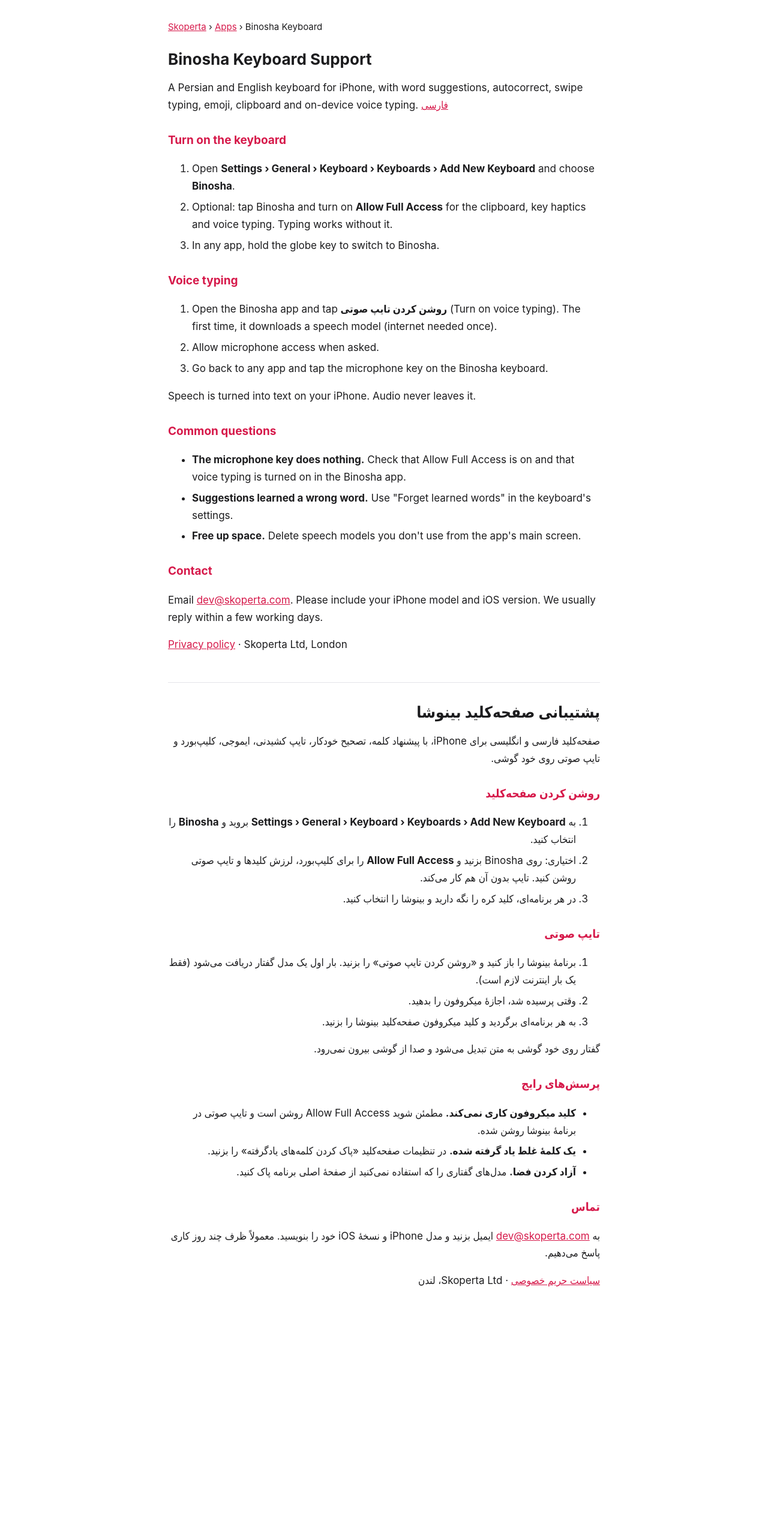
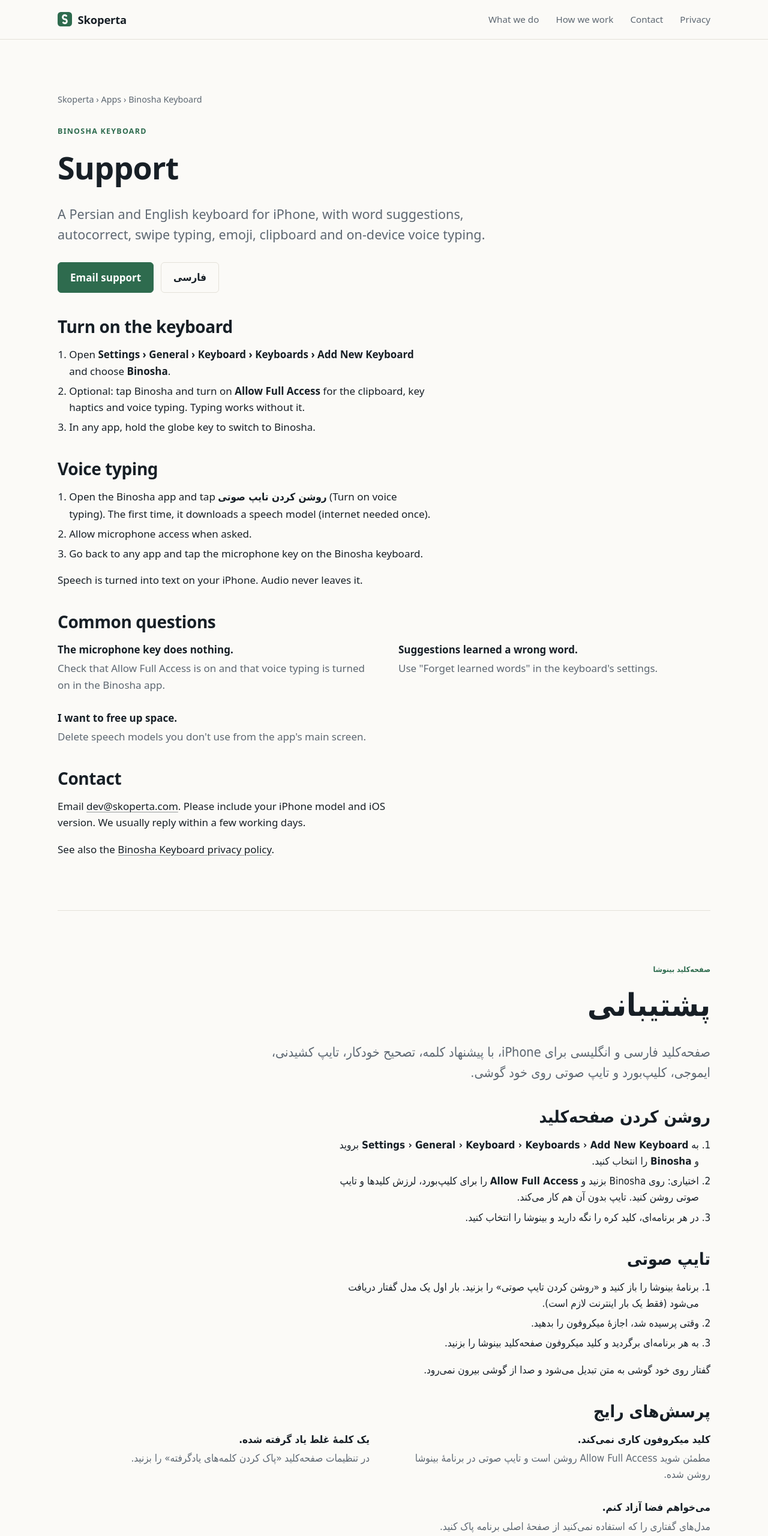
Before and after one commit to Skoperta/skoperta.github.io, a plain HTML site: page apps/binosha-keyboard/support/index.html in a window 1280 px wide. Shown: the top 2560 px of the page at 60% size. Before the commit the page ends 2230 px from the top, so only its background shows below. Drawn offline with Linux system fonts and the light colour scheme.

Commit message:
Restyle Binosha Keyboard pages to match the site
Use the shared stylesheet, header and footer on the apps index,
support and privacy pages, add small app-page and Persian/RTL
components to style.css, and list the pages in the sitemap.

Co-Authored-By: Claude Opus 5.5 <noreply@anthropic.com>

```diff
--- a/apps/binosha-keyboard/support/index.html
+++ b/apps/binosha-keyboard/support/index.html
@@ -1,30 +1,50 @@
-<!doctype html>
-<html lang="en">
+<!DOCTYPE html>
+<html lang="en-GB">
 <head>
   <meta charset="utf-8">
   <meta name="viewport" content="width=device-width, initial-scale=1">
   <title>Binosha Keyboard Support · Skoperta</title>
   <meta name="description" content="Help and contact for the Binosha Keyboard iOS app by Skoperta Ltd.">
-<style>
-  :root { color-scheme: light dark; --text:#1c1c1e; --muted:#6b6b70; --bg:#ffffff; --rule:#e5e5ea; --accent:#d6194a; }
-  @media (prefers-color-scheme: dark) { :root { --text:#f2f2f7; --muted:#a1a1a6; --bg:#111113; --rule:#2c2c2e; } }
-  body { margin:0; background:var(--bg); color:var(--text); font:17px/1.7 -apple-system, BlinkMacSystemFont, "Segoe UI", "Vazirmatn", Tahoma, sans-serif; }
-  main { max-width:720px; margin:0 auto; padding:32px 16px 64px; }
-  nav { font-size:15px; margin-bottom:24px; }
-  a { color:var(--accent); }
-  h1 { font-size:26px; line-height:1.3; margin:0 0 8px; }
-  h2 { font-size:19px; margin:28px 0 8px; color:var(--accent); }
-  section + section { border-top:1px solid var(--rule); margin-top:48px; padding-top:32px; }
-  li { margin:6px 0; }
-</style>
+  <link rel="canonical" href="https://skoperta.com/apps/binosha-keyboard/support/">
+  <meta name="theme-color" content="#fbfaf7" media="(prefers-color-scheme: light)">
+  <meta name="theme-color" content="#10161b" media="(prefers-color-scheme: dark)">
+  <link rel="icon" href="/assets/favicon.svg" type="image/svg+xml">
+  <link rel="icon" href="/assets/favicon.png" type="image/png" sizes="32x32">
+  <link rel="apple-touch-icon" href="/assets/apple-touch-icon.png">
+  <link rel="stylesheet" href="/assets/css/style.css">
 </head>
 <body>
-<main>
-<nav><a href="/">Skoperta</a> › <a href="/apps/">Apps</a> › Binosha Keyboard</nav>
+  <a class="skip" href="#main">Skip to content</a>
+
+  <header class="site-header">
+    <div class="wrap bar">
+      <a class="brand" href="/" aria-label="Skoperta home">
+        <svg class="mark" viewBox="0 0 64 64" aria-hidden="true" focusable="false">
+          <rect width="64" height="64" rx="14" fill="var(--accent)"/>
+          <path d="M38.89 17.21 A9 9 0 1 0 32 32 A9 9 0 1 1 25.11 46.79" fill="none" stroke="var(--on-accent)" stroke-width="8" stroke-linecap="round"/>
+        </svg>
+        <span>Skoperta</span>
+      </a>
+      <nav class="site-nav" aria-label="Primary">
+        <a href="/#work">What we do</a>
+        <a href="/#approach">How we work</a>
+        <a href="/#contact">Contact</a>
+        <a href="/privacy/">Privacy</a>
+      </nav>
+    </div>
+  </header>
+
+  <main id="main" class="wrap prose">
+    <nav class="crumbs" aria-label="Breadcrumb"><a href="/">Skoperta</a> › <a href="/apps/">Apps</a> › Binosha Keyboard</nav>
 
     <section lang="en" dir="ltr">
-<h1>Binosha Keyboard Support</h1>
-<p>A Persian and English keyboard for iPhone, with word suggestions, autocorrect, swipe typing, emoji, clipboard and on-device voice typing. <a href="#fa">فارسی</a></p>
+      <p class="eyebrow">Binosha Keyboard</p>
+      <h1>Support</h1>
+      <p class="lead">A Persian and English keyboard for iPhone, with word suggestions, autocorrect, swipe typing, emoji, clipboard and on-device voice typing.</p>
+      <p class="cta-row">
+        <a class="button" href="mailto:dev@skoperta.com?subject=Binosha%20Keyboard">Email support</a>
+        <a class="button secondary" href="#fa" lang="fa">فارسی</a>
+      </p>
 
       <h2>Turn on the keyboard</h2>
       <ol>
@@ -35,31 +55,41 @@
 
       <h2>Voice typing</h2>
       <ol>
-<li>Open the Binosha app and tap <strong>روشن کردن تایپ صوتی</strong> (Turn on voice typing). The first time, it downloads a speech model (internet needed once).</li>
+        <li>Open the Binosha app and tap <strong lang="fa">روشن کردن تایپ صوتی</strong> (Turn on voice typing). The first time, it downloads a speech model (internet needed once).</li>
         <li>Allow microphone access when asked.</li>
         <li>Go back to any app and tap the microphone key on the Binosha keyboard.</li>
       </ol>
       <p>Speech is turned into text on your iPhone. Audio never leaves it.</p>
 
       <h2>Common questions</h2>
-<ul>
-<li><strong>The microphone key does nothing.</strong> Check that Allow Full Access is on and that voice typing is turned on in the Binosha app.</li>
-<li><strong>Suggestions learned a wrong word.</strong> Use "Forget learned words" in the keyboard's settings.</li>
-<li><strong>Free up space.</strong> Delete speech models you don't use from the app's main screen.</li>
-</ul>
+      <dl class="principles">
+        <div>
+          <dt>The microphone key does nothing.</dt>
+          <dd>Check that Allow Full Access is on and that voice typing is turned on in the Binosha app.</dd>
+        </div>
+        <div>
+          <dt>Suggestions learned a wrong word.</dt>
+          <dd>Use "Forget learned words" in the keyboard's settings.</dd>
+        </div>
+        <div>
+          <dt>I want to free up space.</dt>
+          <dd>Delete speech models you don't use from the app's main screen.</dd>
+        </div>
+      </dl>
 
       <h2>Contact</h2>
-<p>Email <a href="mailto:dev@skoperta.com">dev@skoperta.com</a>. Please include your iPhone model and iOS version. We usually reply within a few working days.</p>
-<p><a href="/apps/binosha-keyboard/privacy/">Privacy policy</a> · Skoperta Ltd, London</p>
+      <p>Email <a href="mailto:dev@skoperta.com?subject=Binosha%20Keyboard">dev@skoperta.com</a>. Please include your iPhone model and iOS version. We usually reply within a few working days.</p>
+      <p>See also the <a href="/apps/binosha-keyboard/privacy/">Binosha Keyboard privacy policy</a>.</p>
     </section>
 
-<section id="fa" lang="fa" dir="rtl">
-<h1>پشتیبانی صفحه‌کلید بینوشا</h1>
-<p>صفحه‌کلید فارسی و انگلیسی برای iPhone، با پیشنهاد کلمه، تصحیح خودکار، تایپ کشیدنی، ایموجی، کلیپ‌بورد و تایپ صوتی روی خود گوشی.</p>
+    <section id="fa" class="translation" lang="fa" dir="rtl">
+      <p class="eyebrow">صفحه‌کلید بینوشا</p>
+      <h1>پشتیبانی</h1>
+      <p class="lead">صفحه‌کلید فارسی و انگلیسی برای iPhone، با پیشنهاد کلمه، تصحیح خودکار، تایپ کشیدنی، ایموجی، کلیپ‌بورد و تایپ صوتی روی خود گوشی.</p>
 
       <h2>روشن کردن صفحه‌کلید</h2>
       <ol>
-<li>به <strong>Settings › General › Keyboard › Keyboards › Add New Keyboard</strong> بروید و <strong>Binosha</strong> را انتخاب کنید.</li>
+        <li>به <strong dir="ltr">Settings › General › Keyboard › Keyboards › Add New Keyboard</strong> بروید و <strong>Binosha</strong> را انتخاب کنید.</li>
         <li>اختیاری: روی Binosha بزنید و <strong>Allow Full Access</strong> را برای کلیپ‌بورد، لرزش کلیدها و تایپ صوتی روشن کنید. تایپ بدون آن هم کار می‌کند.</li>
         <li>در هر برنامه‌ای، کلید کره را نگه دارید و بینوشا را انتخاب کنید.</li>
       </ol>
@@ -73,16 +103,32 @@
       <p>گفتار روی خود گوشی به متن تبدیل می‌شود و صدا از گوشی بیرون نمی‌رود.</p>
 
       <h2>پرسش‌های رایج</h2>
-<ul>
-<li><strong>کلید میکروفون کاری نمی‌کند.</strong> مطمئن شوید Allow Full Access روشن است و تایپ صوتی در برنامهٔ بینوشا روشن شده.</li>
-<li><strong>یک کلمهٔ غلط یاد گرفته شده.</strong> در تنظیمات صفحه‌کلید «پاک کردن کلمه‌های یادگرفته» را بزنید.</li>
-<li><strong>آزاد کردن فضا.</strong> مدل‌های گفتاری را که استفاده نمی‌کنید از صفحهٔ اصلی برنامه پاک کنید.</li>
-</ul>
+      <dl class="principles">
+        <div>
+          <dt>کلید میکروفون کاری نمی‌کند.</dt>
+          <dd>مطمئن شوید Allow Full Access روشن است و تایپ صوتی در برنامهٔ بینوشا روشن شده.</dd>
+        </div>
+        <div>
+          <dt>یک کلمهٔ غلط یاد گرفته شده.</dt>
+          <dd>در تنظیمات صفحه‌کلید «پاک کردن کلمه‌های یادگرفته» را بزنید.</dd>
+        </div>
+        <div>
+          <dt>می‌خواهم فضا آزاد کنم.</dt>
+          <dd>مدل‌های گفتاری را که استفاده نمی‌کنید از صفحهٔ اصلی برنامه پاک کنید.</dd>
+        </div>
+      </dl>
 
       <h2>تماس</h2>
-<p>به <a href="mailto:dev@skoperta.com">dev@skoperta.com</a> ایمیل بزنید و مدل iPhone و نسخهٔ iOS خود را بنویسید. معمولاً ظرف چند روز کاری پاسخ می‌دهیم.</p>
-<p><a href="/apps/binosha-keyboard/privacy/">سیاست حریم خصوصی</a> · Skoperta Ltd، لندن</p>
+      <p>به <a href="mailto:dev@skoperta.com?subject=Binosha%20Keyboard">dev@skoperta.com</a> ایمیل بزنید و مدل iPhone و نسخهٔ iOS خود را بنویسید. معمولاً ظرف چند روز کاری پاسخ می‌دهیم.</p>
+      <p><a href="/apps/binosha-keyboard/privacy/">سیاست حریم خصوصی صفحه‌کلید بینوشا</a></p>
     </section>
   </main>
+
+  <footer class="site-footer">
+    <div class="wrap">
+      <p>Skoperta Ltd is registered in England and Wales, company number <a href="https://find-and-update.company-information.service.gov.uk/company/17570656">17570656</a>. Registered office: 71-75 Shelton Street, Covent Garden, London WC2H 9JQ.</p>
+      <p>© 2026 Skoperta Ltd · <a href="/privacy/">Privacy</a></p>
+    </div>
+  </footer>
 </body>
 </html>
--- a/assets/css/style.css
+++ b/assets/css/style.css
@@ -76,7 +76,8 @@ h3 { font-size: 1.15rem; }
 
 p, li, dd { max-width: var(--measure); }
 p { margin: 0 0 1em; }
-ul { padding-left: 1.2rem; }
+ul, ol { padding-inline-start: 1.2rem; }
+li { margin-block: 0.35em; }
 address { font-style: normal; }
 
 /* 3. Components */
@@ -221,7 +222,7 @@ address { font-style: normal; }
 
 .prose { padding-block: var(--section-gap); }
 .prose h2 { margin-top: 2.5rem; }
-.prose h2:first-of-type { margin-top: 0; }
+.prose h2:first-child { margin-top: 0; }
 
 .site-footer {
   padding-block: 2.5rem;
@@ -232,6 +233,23 @@ address { font-style: normal; }
 .site-footer p { max-width: none; }
 .site-footer p:last-child { margin-bottom: 0; }
 
+/* App pages: breadcrumb, app list, bilingual (English + Persian) sections */
+.crumbs { margin: 0 0 2rem; font-size: 0.9rem; color: var(--muted); }
+.crumbs a { color: inherit; text-decoration: none; }
+.crumbs a:hover { color: var(--ink); text-decoration: underline; }
+
+.app-links { margin-top: 0.75rem; font-weight: 600; }
+
+.translation {
+  margin-top: var(--section-gap);
+  padding-top: var(--section-gap);
+  border-top: 1px solid var(--line);
+}
+
+:lang(fa) { font-family: "Vazirmatn", Tahoma, var(--font-sans); }
+/* Letter-spacing breaks joined Persian letters */
+:lang(fa) h1, :lang(fa) h2, :lang(fa) h3, :lang(fa) .eyebrow { letter-spacing: normal; }
+
 @media print {
   .site-nav, .skip { display: none; }
   body { font-size: 11pt; }
```
Also changed, not shown: apps/binosha-keyboard/privacy/index.html (+50 -28 lines), apps/index.html (+48 -18 lines), sitemap.xml (+12 -0 lines). Lines whose indentation alone changed are shown as unchanged.
